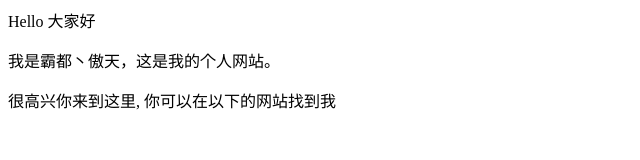
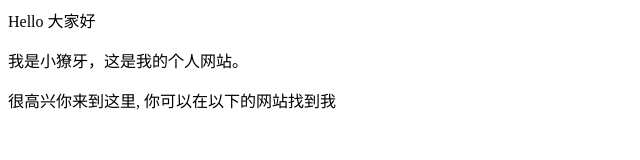
Before and after one commit to y210xtx/y210xtx.github.io, a plain HTML site: page index.html in a window 1280 px wide. Shown: the whole page, without its empty margins (0-640 px from the left). Drawn offline with Linux system fonts and the light colour scheme.

Commit message:
Update index.html

```diff
--- a/index.html
+++ b/index.html
@@ -1,5 +1,5 @@
 <p>Hello 大家好</p>
-<p>我是霸都丶傲天，这是我的个人网站。 </p>
+<p>我是小獠牙，这是我的个人网站。 </p>
 <p>很高兴你来到这里, 你可以在以下的网站找到我</p>
 
 <ul>
```
